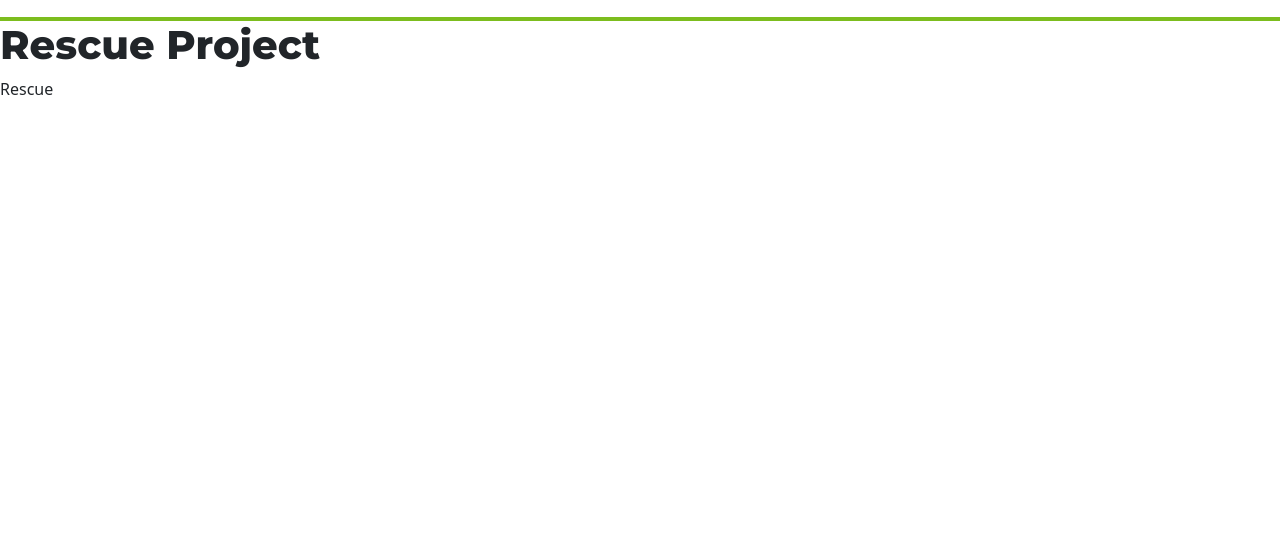
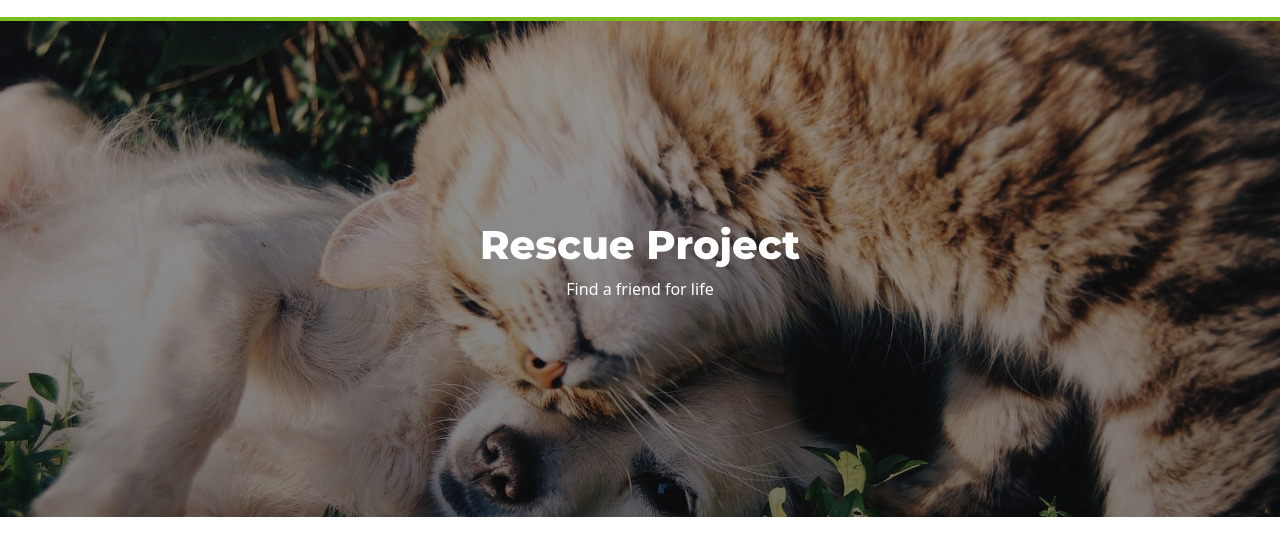
Before and after one commit to ClairePasquiou/rescue-project, a plain HTML site: page index.html in a window 1280 px wide. Shown: the part 112-668 px from the top of the page. Drawn offline with nearby package versions, Linux system fonts and the light colour scheme.

Commit message:
Added header and image

```diff
--- a/index.html
+++ b/index.html
@@ -25,6 +25,7 @@
     <title>Rescue Project</title>
   </head>
   <body>
+    <div class="main-container">
     <!--Navigation bar-->
     <div class="container navigation">
       <nav class="d-flex justify-content-between">
@@ -38,9 +39,17 @@
       </nav>
     </div>
     <!--End of Navigation bar-->
+
+    <div  class="main-page">
+      <header>
+      <h1>Rescue Project</h1>
+      <p>Find a friend for life</p>
+    </header>
+
     <main>
-      <h1>Rescue Project</h1>
-      <p>Rescue</p>
+
     </main>
+
+  </div>
   </body>
 </html>
--- a/src/styles.css
+++ b/src/styles.css
@@ -16,10 +16,22 @@ h1 {
   font-weight: 800;
 }
 
+header{
+  background-image: linear-gradient(rgba(0, 0, 0, 0.4), rgba(0, 0, 0, 0.5)),
+    url(../images/main.jpg);
+     background-repeat: no-repeat;
+  background-size: cover;
+  color: white;
+  text-align: center;
+  padding: 200px 0;
+}
 
-main{
+
+.main-page{
   border-top: 4px solid var(--fourth-color-dark-grey);
 }
+
+
 
 
 /*Navigation*/
```
Also changed, not shown: 2 other files.
